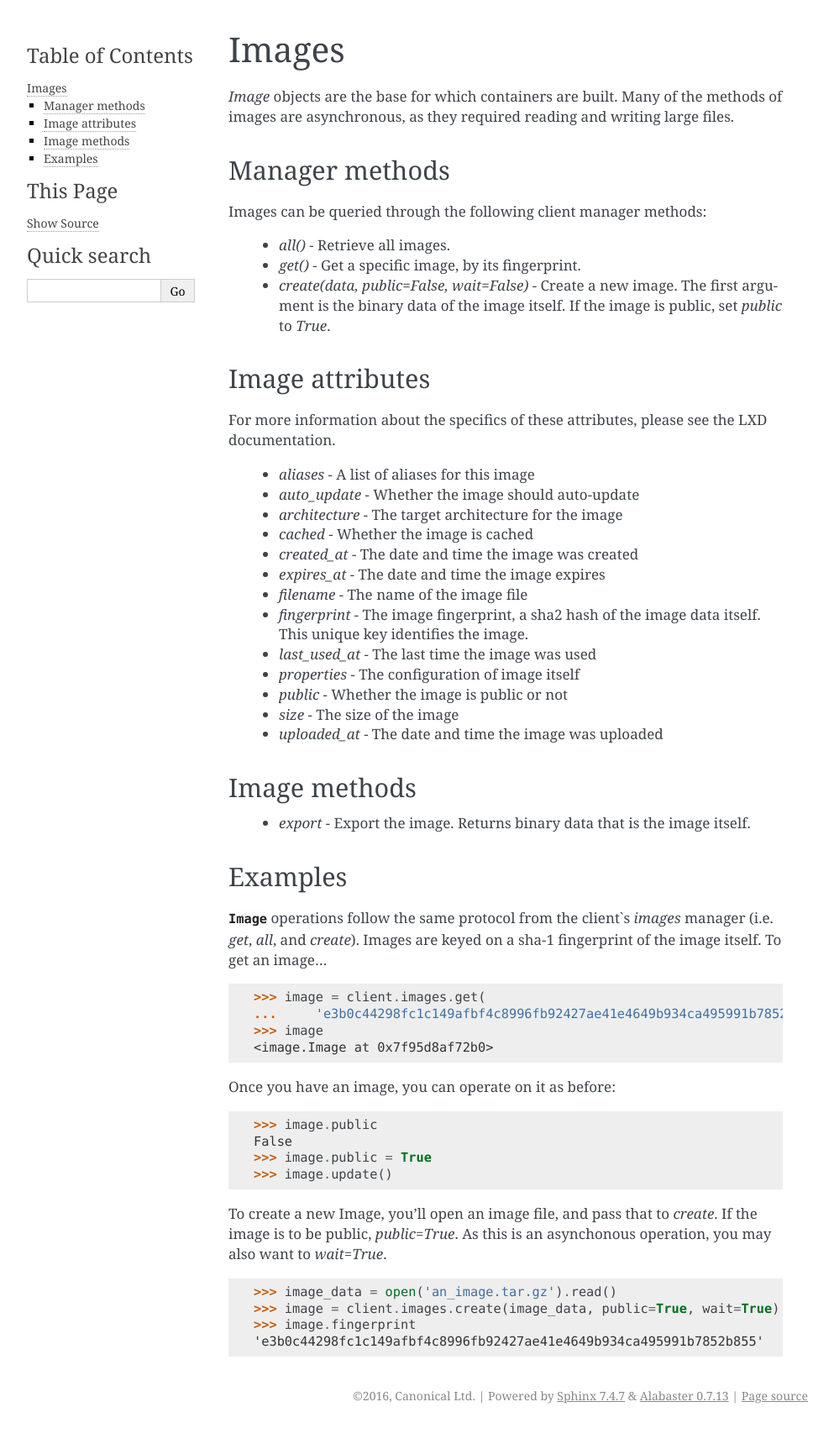
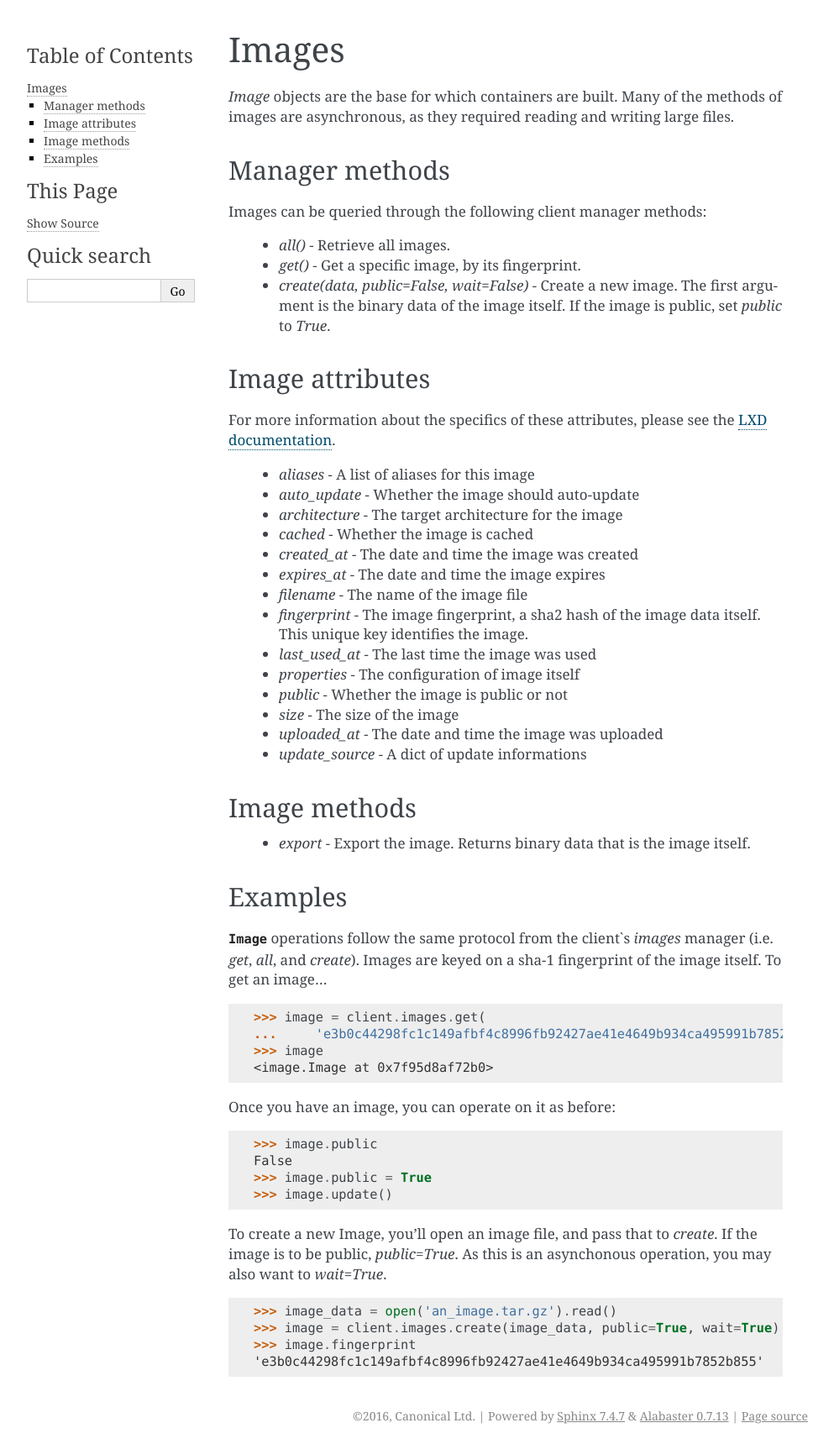
Before and after one commit to canonical/pylxd, a Sphinx documentation site: the page built from doc/source/images.rst, in a window 1280 px wide. Shown: the whole page at 84% size, without its empty margins (148-1141 px from the left). Built offline with Sphinx 7.4.7, drawn with Linux system fonts in a browser that asks for light colours; before the commit the page ends 1701 px from its top, so only the background shows below that.

Commit message:
Add the update_source attribute images, fixes #158.
Signed-off-by: Rene Jochum <rene@jochums.at>

```diff
--- a/doc/source/images.rst
+++ b/doc/source/images.rst
@@ -23,7 +23,7 @@ Image attributes
 ----------------
 
 For more information about the specifics of these attributes, please see
-the LXD documentation.
+the `LXD documentation`_.
 
   - `aliases` - A list of aliases for this image
   - `auto_update` - Whether the image should auto-update
@@ -39,7 +39,9 @@ the LXD documentation.
   - `public` - Whether the image is public or not
   - `size` - The size of the image
   - `uploaded_at` - The date and time the image was uploaded
+  - `update_source` - A dict of update informations
 
+.. _LXD documentation: https://github.com/lxc/lxd/blob/3207c2c67d02b3c7504c118f9af6262747103d65/doc/rest-api.md#10imagesfingerprint
 
 Image methods
 -------------
```
Also changed, not shown: 2 other files.
